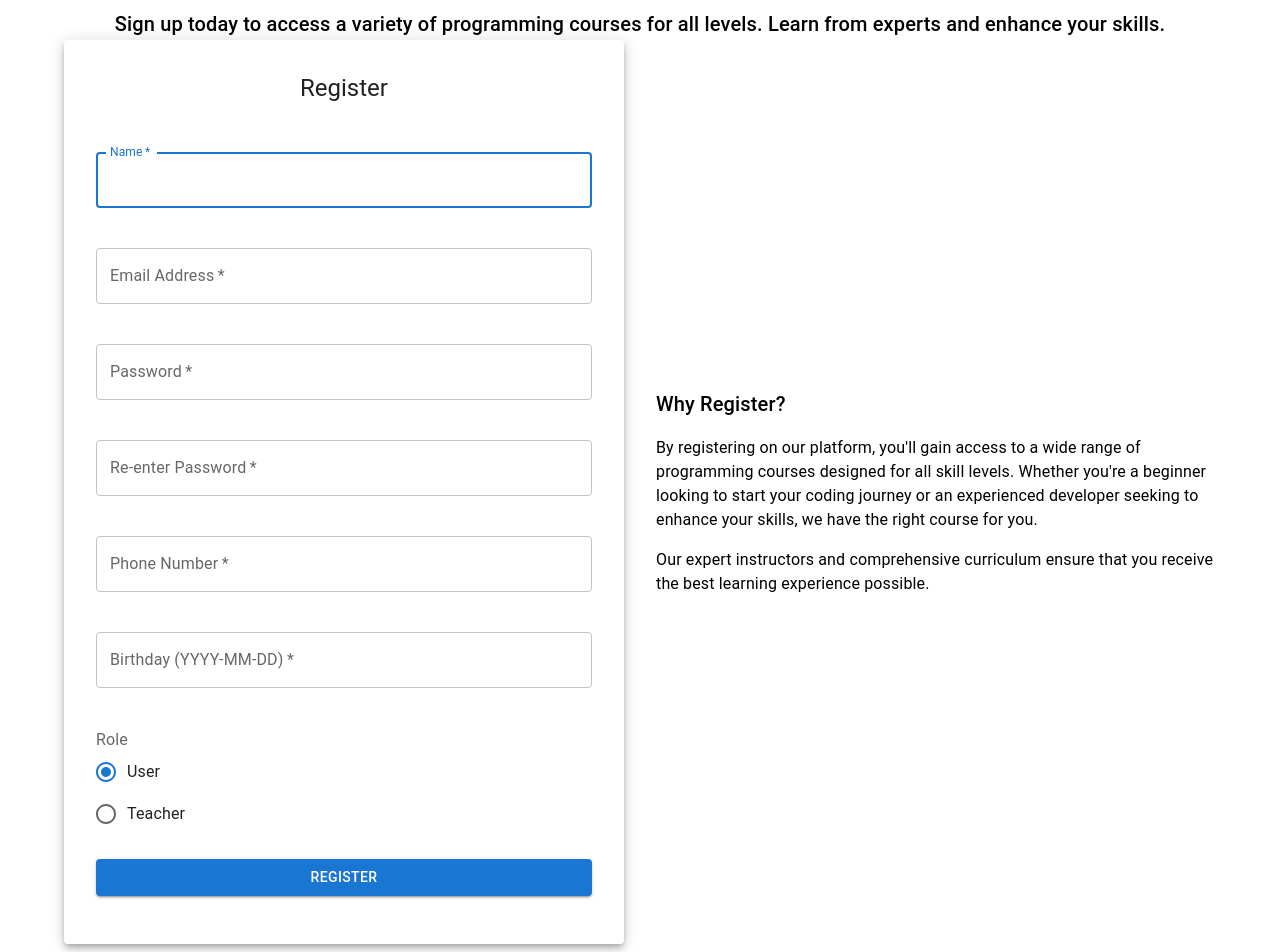
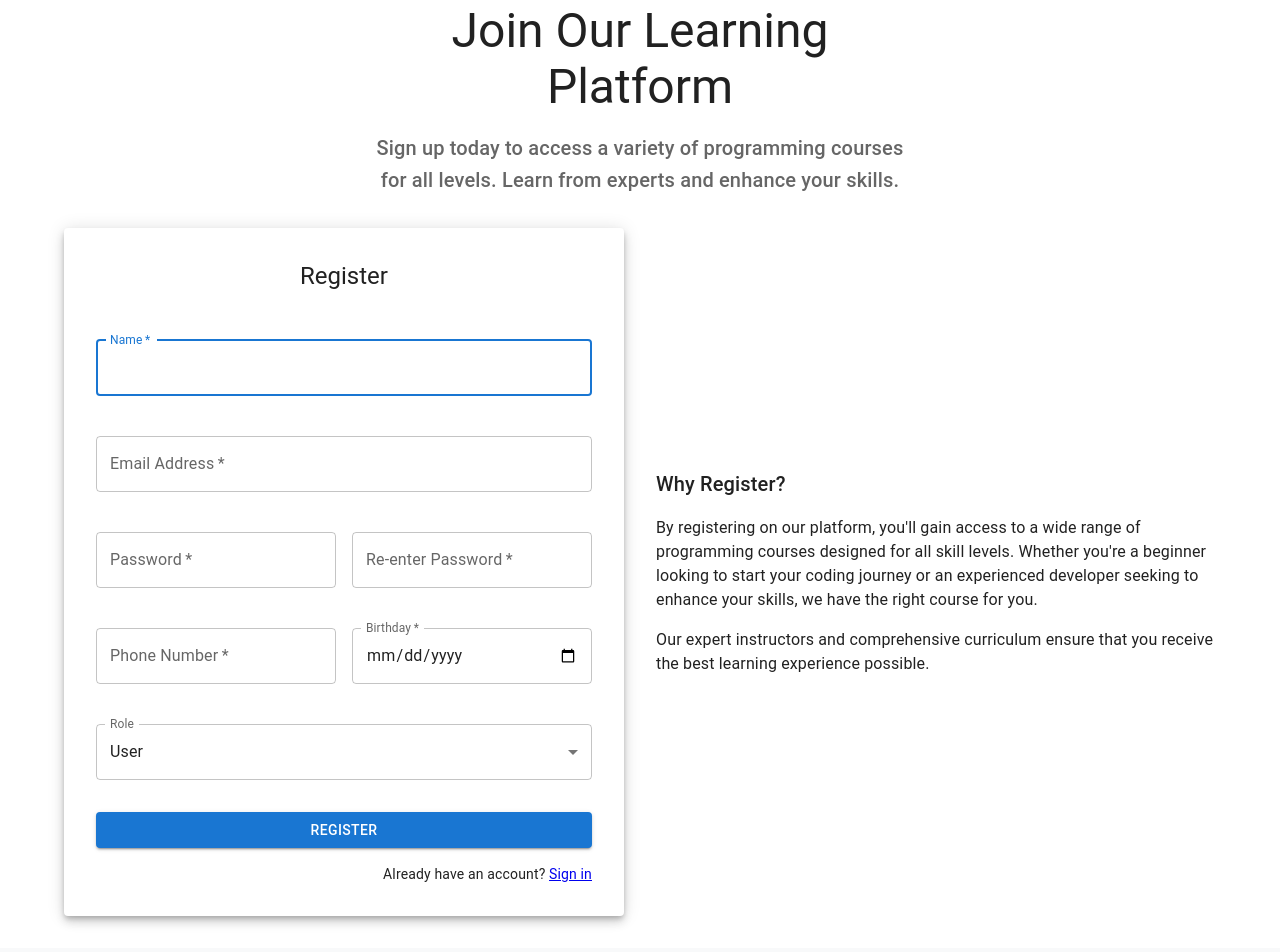
Before and after one commit to AhmadAlTarsha/LearnHub, a React (Create React App) app in the folder learnhub/front end/: page /signup in a window 1280 px wide. Shown: the part 160-1112 px from the top of the page. Built offline with nearby package versions, Linux system fonts and the light colour scheme.

Commit message:
basklly finish design signup page

```diff
--- a/learnhub/front end/src/pages/signup.jsx
+++ b/learnhub/front end/src/pages/signup.jsx
@@ -1,5 +1,6 @@
 import React, { useState } from "react";
 import axios from "axios";
+import { Link } from "react-router-dom";
 import {
   Box,
   Button,
@@ -7,23 +8,23 @@ import {
   Grid,
   TextField,
   Typography,
-  Radio,
-  RadioGroup,
-  FormControlLabel,
+  Select,
+  MenuItem,
   FormControl,
-  FormLabel,
+  InputLabel,
   Paper,
+  CssBaseline,
 } from "@mui/material";
 
 function Signup() {
   const [formData, setFormData] = useState({
-    full_name: "",
+    name: "",
     email: "",
     password: "",
     repassword: "",
-    role: "user",
+    user_type_id: "1",
     phone: "",
-    birthday: "",
+    birth_date: "",
   });
 
   const handleChange = (event) => {
@@ -34,20 +35,7 @@ function Signup() {
     });
   };
 
-  const handelSignup = async (data) => {
-    const result = await axios.post("http://localhost:5001/users/signup", {
-      full_name: data.name,
-      password: data.password,
-      email: data.email,
-      user_phone: data.phone,
-      birth_date: data.birthday,
-      user_type_id: 1,
-    });
-
-    console.log(result);
-  };
-
-  const handleSubmit = (event) => {
+  const handleSubmit = async (event) => {
     event.preventDefault();
     if (
       formData.email &&
@@ -55,13 +43,27 @@ function Signup() {
       formData.password &&
       formData.repassword &&
       formData.phone &&
-      formData.birthday
+      formData.birth_date
     ) {
       if (formData.password !== formData.repassword) {
         console.log("Passwords do not match");
       } else {
-        console.log("All good");
-        handelSignup(formData);
+        try {
+          const result = await axios.post(
+            "http://localhost:5001/users/signup",
+            {
+              full_name: formData.name,
+              password: formData.password,
+              email: formData.email,
+              user_phone: formData.phone,
+              birth_date: formData.birth_date,
+              user_type_id: formData.user_type_id,
+            }
+          );
+          console.log(result);
+        } catch (error) {
+          console.error("Error during signup:", error);
+        }
       }
     } else {
       console.log("Missing data");
@@ -70,19 +72,37 @@ function Signup() {
 
   return (
     <div>
-      <Box>
-        <Container sx={{ textAlign: "center", mb: 4 }}>
-          <Typography variant="h3" sx={{ fontWeight: "bold", mb: 2 }}>
+      <CssBaseline />
+      <Box
+        sx={{
+          backgroundColor: "background.paper",
+          pt: 8,
+          pb: 6,
+        }}
+      >
+        <Container maxWidth="sm">
+          <Typography
+            component="h1"
+            variant="h3"
+            align="center"
+            color="text.primary"
+            gutterBottom
+          >
             Join Our Learning Platform
           </Typography>
-          <Typography variant="h6" sx={{ mb: 4 }}>
+          <Typography
+            variant="h6"
+            align="center"
+            color="text.secondary"
+            paragraph
+          >
             Sign up today to access a variety of programming courses for all
             levels. Learn from experts and enhance your skills.
           </Typography>
         </Container>
       </Box>
       <Container sx={{ mt: -8, mb: 4 }}>
-        <Grid container spacing={4}>
+        <Grid container spacing={4} justifyContent="center">
           <Grid item xs={12} md={6}>
             <Box sx={{ display: "flex", justifyContent: "center" }}>
               <Paper elevation={6} sx={{ padding: 4 }}>
@@ -130,7 +150,7 @@ function Signup() {
                           onChange={handleChange}
                         />
                       </Grid>
-                      <Grid item xs={12}>
+                      <Grid item xs={12} sm={6}>
                         <TextField
                           margin="normal"
                           required
@@ -144,7 +164,7 @@ function Signup() {
                           onChange={handleChange}
                         />
                       </Grid>
-                      <Grid item xs={12}>
+                      <Grid item xs={12} sm={6}>
                         <TextField
                           margin="normal"
                           required
@@ -158,52 +178,50 @@ function Signup() {
                           onChange={handleChange}
                         />
                       </Grid>
-                      <Grid item xs={12}>
+                      <Grid item xs={12} sm={6}>
                         <TextField
                           margin="normal"
                           required
                           fullWidth
                           name="phone"
                           label="Phone Number"
+                          type="number"
                           id="phone"
                           autoComplete="phone"
                           value={formData.phone}
                           onChange={handleChange}
                         />
                       </Grid>
-                      <Grid item xs={12}>
+                      <Grid item xs={12} sm={6}>
                         <TextField
                           margin="normal"
                           required
                           fullWidth
-                          name="birthday"
-                          label="Birthday (YYYY-MM-DD)"
-                          id="birthday"
-                          autoComplete="birthday"
-                          value={formData.birthday}
+                          name="birth_date"
+                          label="Birthday"
+                          type="date"
+                          id="birth_date"
+                          InputLabelProps={{
+                            shrink: true,
+                          }}
+                          value={formData.birth_date}
                           onChange={handleChange}
                         />
                       </Grid>
                       <Grid item xs={12}>
-                        <FormControl component="fieldset" sx={{ mt: 2 }}>
-                          <FormLabel component="legend">Role</FormLabel>
-                          <RadioGroup
-                            aria-label="role"
-                            name="role"
-                            value={formData.role}
+                        <FormControl fullWidth margin="normal">
+                          <InputLabel id="role-label">Role</InputLabel>
+                          <Select
+                            labelId="role-label"
+                            id="role"
+                            name="user_type_id"
+                            value={formData.user_type_id}
                             onChange={handleChange}
+                            label="Role"
                           >
-                            <FormControlLabel
-                              value="user"
-                              control={<Radio />}
-                              label="User"
-                            />
-                            <FormControlLabel
-                              value="teacher"
-                              control={<Radio />}
-                              label="Teacher"
-                            />
-                          </RadioGroup>
+                            <MenuItem value="1">User</MenuItem>
+                            <MenuItem value="2">Teacher</MenuItem>
+                          </Select>
                         </FormControl>
                       </Grid>
                     </Grid>
@@ -215,6 +233,14 @@ function Signup() {
                     >
                       Register
                     </Button>
+                    <Grid container justifyContent="flex-end">
+                      <Grid item>
+                        <Typography variant="body2">
+                          Already have an account?{" "}
+                          <Link to="/login">Sign in</Link>
+                        </Typography>
+                      </Grid>
+                    </Grid>
                   </Box>
                 </Box>
               </Paper>
```
